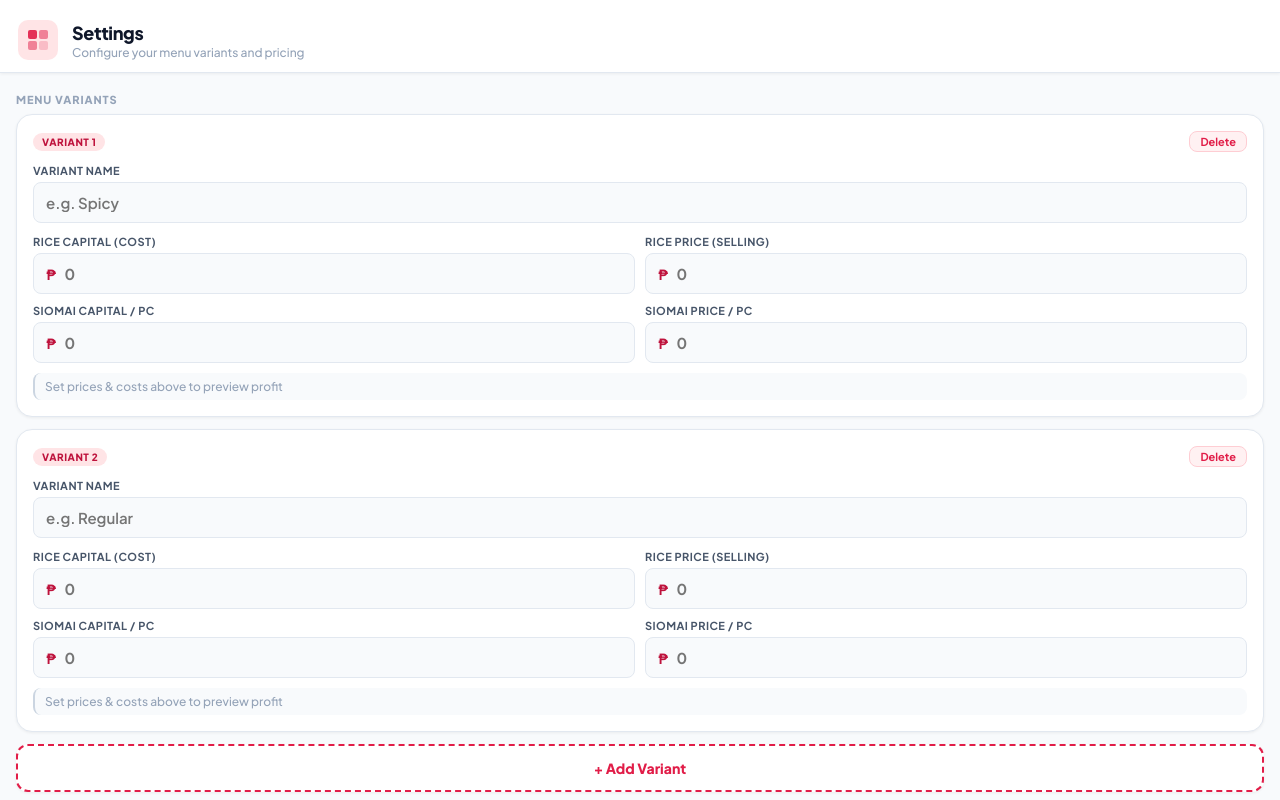
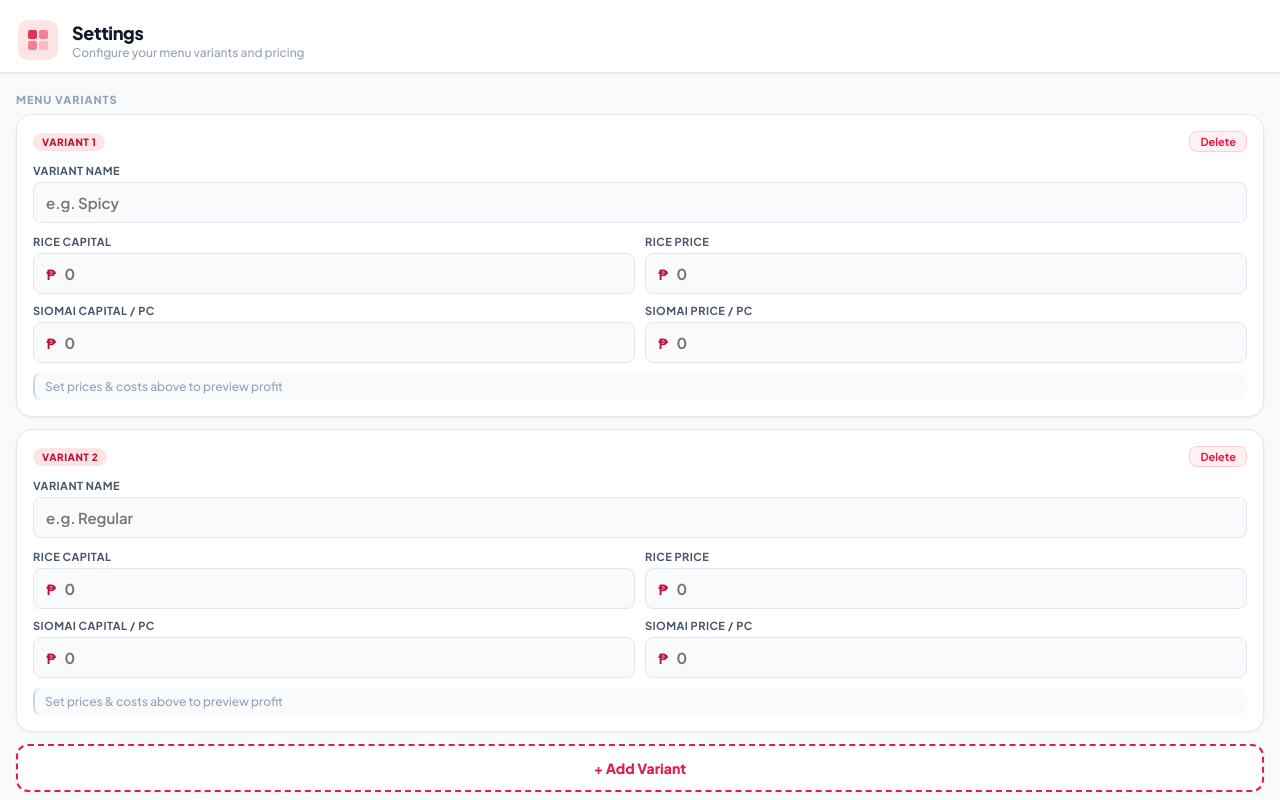
Before and after one commit to VETEIS/myriad, a React (Vite) app: page / in a window 1280 px wide. Shown: the top 800 px of the page. Built offline with nearby package versions, Linux system fonts and the light colour scheme.

Commit message:
logic fixes 20

```diff
--- a/src/components/SetupScreen.tsx
+++ b/src/components/SetupScreen.tsx
@@ -126,12 +126,12 @@
                 </div>
                 <div className="setup-prices">
                   <PriceInput
-                    label="Rice Capital (Cost)"
+                    label="Rice Capital"
                     value={col.riceCost ?? 0}
                     onChange={(v) => updateCol(col.id, 'riceCost', v)}
                   />
                   <PriceInput
-                    label="Rice Price (Selling)"
+                    label="Rice Price"
                     value={col.basePrice}
                     onChange={(v) => updateCol(col.id, 'basePrice', v)}
                   />
```
